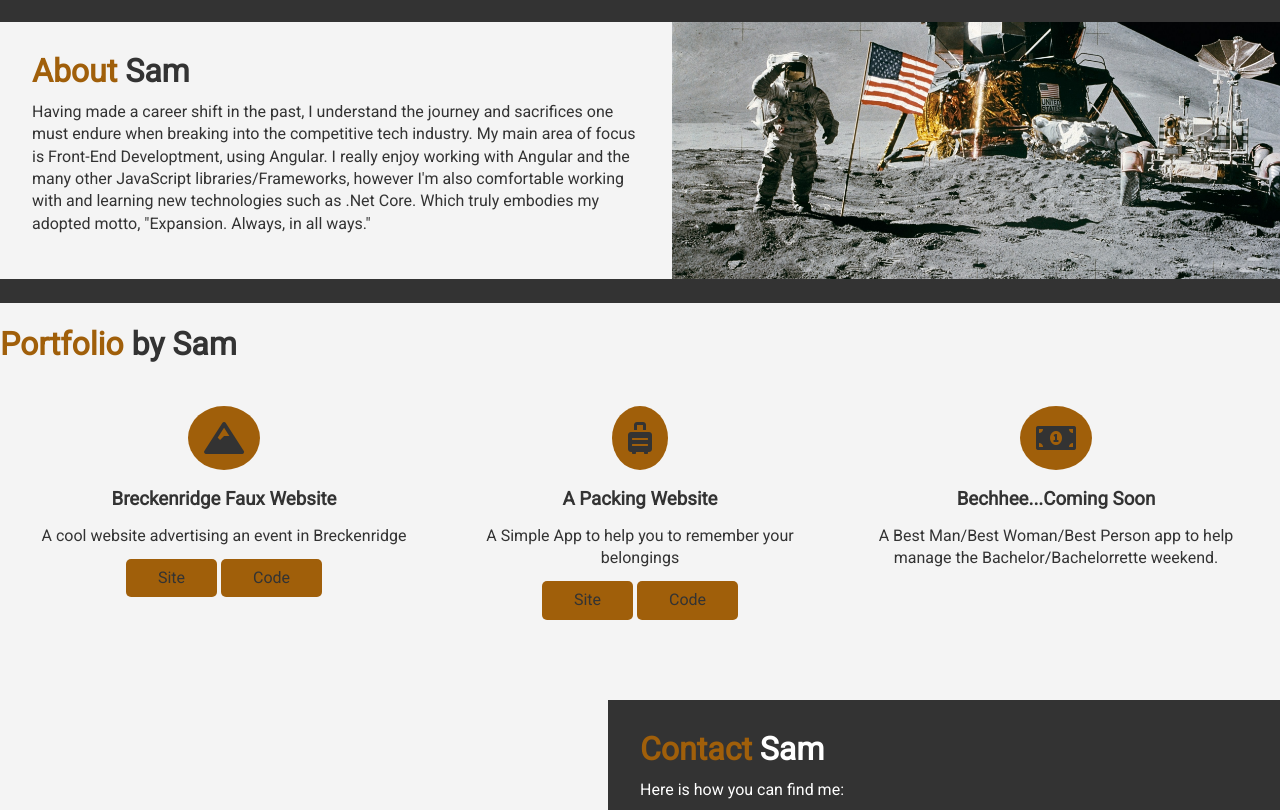
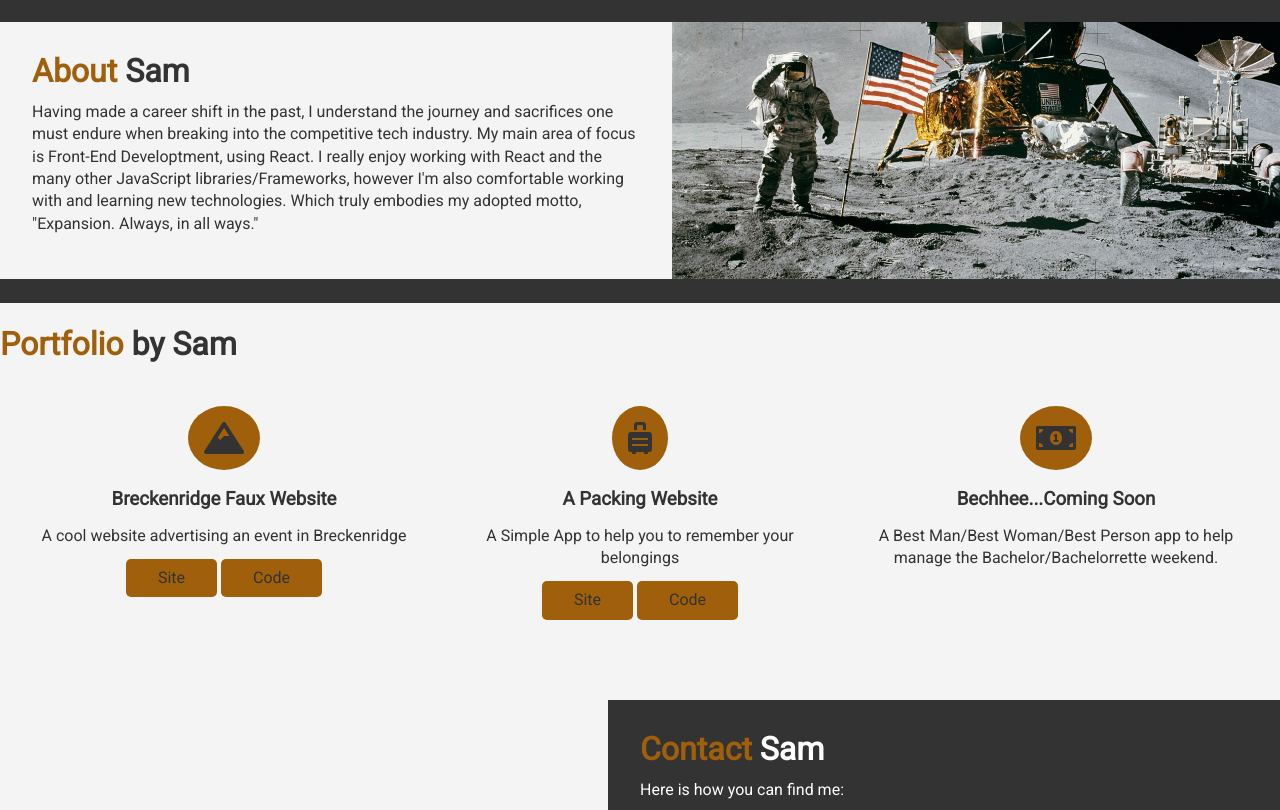
Before and after one commit to sjoseph1848/MySite, a plain HTML site: page index.html in a window 1280 px wide. Shown: the part 868-1678 px from the top of the page. Drawn offline with nearby package versions, Linux system fonts and the light colour scheme.

Commit message:
Updated text

```diff
--- a/index.html
+++ b/index.html
@@ -7,7 +7,7 @@
   <link rel="stylesheet" href="https://use.fontawesome.com/releases/v5.6.3/css/all.css" integrity="sha384-UHRtZLI+pbxtHCWp1t77Bi1L4ZtiqrqD80Kn4Z8NTSRyMA2Fd33n5dQ8lWUE00s/" crossorigin="anonymous">
   <link rel="stylesheet" href="css/style.css">
   <link rel="stylesheet" media="screen and (max-width: 768px)" href="css/phone.css">
-  <meta name="description" content="Welcome to Sam Joseph's website - Angular Developer">
+  <meta name="description" content="Welcome to Sam Joseph's website - Front-End Developer">
   <meta name="keywords" content="react,react.js,javascript">
   <title>Sam Joseph Website | A Front-End Developer</title>
 </head>
@@ -41,7 +41,7 @@
 <section id="about" class="bg-dark py-1">
   <div class="about-text bg-light p-2">
     <h2 class="m-heading"><span class="text-primary">About</span> Sam</h2>
-    <p>Having made a career shift in the past, I understand the journey and sacrifices one must endure when breaking into the competitive tech industry. My main area of focus is Front-End Developtment, using Angular. I really enjoy working with Angular and the many other JavaScript libraries/Frameworks, however I'm also comfortable working with and learning new technologies such as .Net Core. Which truly embodies my adopted motto, "Expansion. Always, in all ways." </p>
+    <p>Having made a career shift in the past, I understand the journey and sacrifices one must endure when breaking into the competitive tech industry. My main area of focus is Front-End Developtment, using React. I really enjoy working with React and the many other JavaScript libraries/Frameworks, however I'm also comfortable working with and learning new technologies. Which truly embodies my adopted motto, "Expansion. Always, in all ways." </p>
   </div>
   <div class="about-img"></div>
 </section>
```
